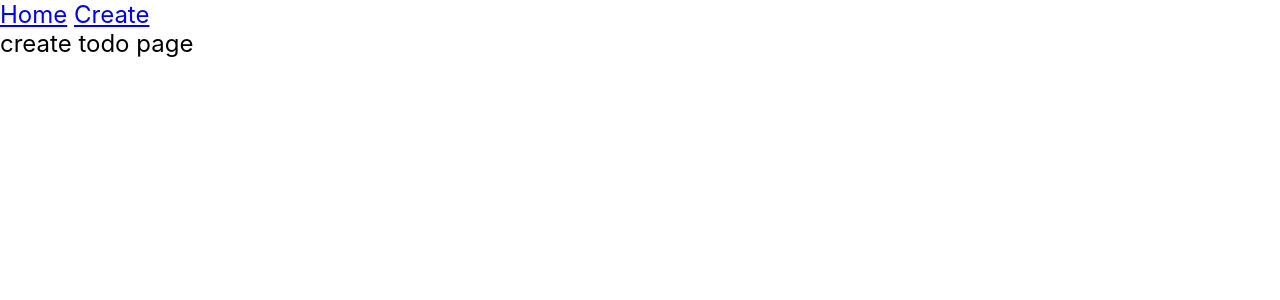
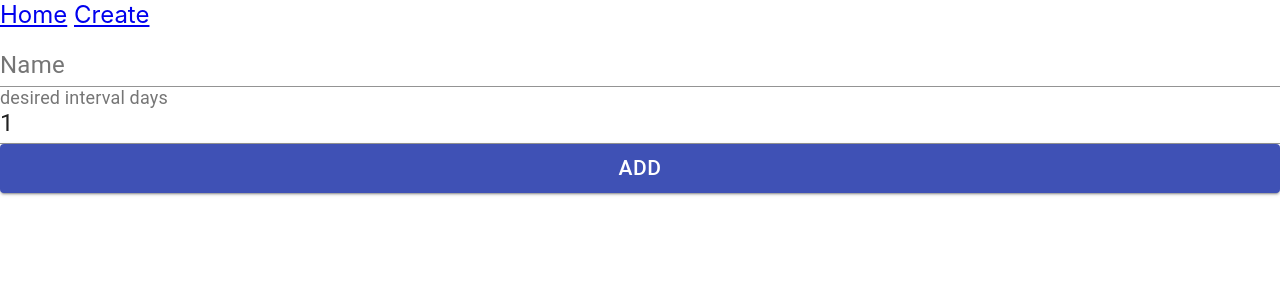
Before and after one commit to senbeiman/housework-todo-app, a React (Create React App) app: page /create in a window 1280 px wide. Shown: the top 300 px of the page. Built offline with nearby package versions, Linux system fonts and the light colour scheme.

Commit message:
add form to create periodic todo using formik and material ui

```diff
--- a/db.json
+++ b/db.json
@@ -1,27 +1,38 @@
 {
-  "periodical_todos": [
+  "periodic_todos": [
     {
+      "id": 1,
       "name": "クイックルワイパー",
       "last_updated_at": "2021-01-24T16:20:10",
       "desired_interval_days": 7
     },
     {
+      "id": 2,
       "name": "掃除機",
       "last_updated_at": "2021-01-24T11:00:00",
       "desired_interval_days": 2
     },
     {
+      "id": 3,
       "name": "トイレ掃除",
       "last_updated_at": "2021-01-08T15:39:14",
       "desired_interval_days": 14
+    },
+    {
+      "name": "フィルター交換",
+      "desired_interval_days": 1,
+      "last_updated_at": "2021-01-25T14:56:12.067Z",
+      "id": 4
     }
   ],
   "temporary_todos": [
     {
+      "id": 1,
       "name": "ホワイトボード設置",
       "deadline": "2021-01-25T00:00:00"
     },
     {
+      "id": 2,
       "name": "紹介状提出",
       "deadline": "2021-02-06T15:00:00"
     }
--- a/package.json
+++ b/package.json
@@ -3,6 +3,7 @@
   "version": "0.1.0",
   "private": true,
   "dependencies": {
+    "@material-ui/core": "^4.11.3",
     "@testing-library/jest-dom": "^5.11.4",
     "@testing-library/react": "^11.1.0",
     "@testing-library/user-event": "^12.1.10",
@@ -13,13 +14,15 @@
     "axios": "^0.21.1",
     "date-fns": "^2.16.1",
     "dotenv": "^8.2.0",
+    "formik": "^2.2.6",
     "json-server": "^0.16.3",
     "react": "^17.0.1",
     "react-dom": "^17.0.1",
     "react-router-dom": "^5.2.0",
     "react-scripts": "4.0.1",
     "typescript": "^4.0.3",
-    "web-vitals": "^0.2.4"
+    "web-vitals": "^0.2.4",
+    "yup": "^0.32.8"
   },
   "scripts": {
     "start": "react-scripts start",
--- a/src/components/CreateTodo.tsx
+++ b/src/components/CreateTodo.tsx
@@ -1,7 +1,69 @@
 import React from 'react';
+import { useFormik } from 'formik';
+import * as yup from 'yup';
+import Button from '@material-ui/core/Button';
+import TextField from '@material-ui/core/TextField';
+import todoService from '../services/todo'
+import { useHistory } from 'react-router-dom';
+
+const validationSchema = yup.object({
+  name: yup
+    .string()
+    .required('Name is required'),
+  desiredIntervalDays: yup
+    .number()
+    .min(1, 'interval should be of minimum 1 days')
+    .required('interval days is required'),
+});
 
 const CreateTodo: React.FC = () => {
-  return <div>create todo page</div>
-}
+  const history = useHistory()
+  const formik = useFormik({
+    initialValues: {
+      name: '',
+      desiredIntervalDays: 1,
+    },
+    validationSchema: validationSchema,
+    onSubmit: async (values) => {
+      await todoService.create('/periodic_todos', {
+        name: values.name,
+        desired_interval_days: values.desiredIntervalDays,
+        last_updated_at: new Date()
+      })
+      history.push('/')
+    },
+  });
+
+  return (
+    <div>
+      <form onSubmit={formik.handleSubmit}>
+        <TextField
+          fullWidth
+          id="name"
+          name="name"
+          label="Name"
+          value={formik.values.name}
+          onChange={formik.handleChange}
+          error={formik.touched.name && Boolean(formik.errors.name)}
+          helperText={formik.touched.name && formik.errors.name}
+        />
+        <TextField
+          fullWidth
+          id="desiredIntervalDays"
+          name="desiredIntervalDays"
+          label="desired interval days"
+          type="number"
+          value={formik.values.desiredIntervalDays}
+          onChange={formik.handleChange}
+          error={formik.touched.desiredIntervalDays && Boolean(formik.errors.desiredIntervalDays)}
+          helperText={formik.touched.desiredIntervalDays && formik.errors.desiredIntervalDays}
+        />
+        <Button color="primary" variant="contained" fullWidth type="submit">
+          Add
+        </Button>
+      </form>
+    </div>
+  );
+};
 
 export default CreateTodo;
--- a/src/components/PeriodicTodos.tsx
+++ b/src/components/PeriodicTodos.tsx
@@ -1,19 +1,8 @@
 import React, { useState, useEffect } from 'react';
-import axios from 'axios';
+import todoService from '../services/todo'
 import { startOfDay, differenceInDays, startOfToday, parseJSON } from 'date-fns';
+import { PeriodicTodo as Todo, PeriodicTodoBackend as TodoBackend } from '../types';
 
-interface TodoBackend {
-  name: string,
-  last_updated_at: string,
-  desired_interval_days: number
-}
-interface Todo {
-  name: string,
-  lastUpdatedAt: Date,
-  lastUpdatedDistance: number,
-  desiredIntervalDays: number,
-  daysLeftToDesired: number
-}
 
 const PeriodicTodo: React.FC<{ todo: Todo }> = ({ todo }) => {
   const generateAdvice = (daysLeftToDesired: number) => {
@@ -48,12 +37,14 @@ const PeriodicTodos: React.FC = () => {
 
   useEffect(() => {
     const getPeriodicalTodos = async () => {
-      const { data } = await axios.get('http://localhost:3001/periodical_todos')
-      const todosToUpdate = data.map((todo: TodoBackend) => {
+      const data = await todoService.get('/periodic_todos')
+      // todo: parse data from API
+      const todosToUpdate = (data as TodoBackend[]).map((todo) => {
         const lastUpdatedAt = parseJSON(todo.last_updated_at)
         const lastUpdatedDistance = calculateDistanceFromToday(lastUpdatedAt)
         const desiredIntervalDays = todo.desired_interval_days
         return {
+          id: todo.id,
           name: todo.name,
           lastUpdatedAt,
           desiredIntervalDays,
--- a/src/components/TemporaryTodos.tsx
+++ b/src/components/TemporaryTodos.tsx
@@ -1,18 +1,10 @@
 import React, { useState, useEffect } from 'react';
-import axios from 'axios';
 import { format, differenceInMinutes, parseJSON, formatDistanceToNowStrict } from 'date-fns';
 import { ja } from 'date-fns/locale';
+import todoService from '../services/todo'
+import { TemporaryTodo as Todo, TemporaryTodoBackend as TodoBackend } from '../types'
 
-interface TodoBackend {
-  name: string,
-  deadline: string
-}
-interface Todo {
-  name: string,
-  deadline: Date,
-  minutesLeftToDeadline: number,
-  distanceToDeadline: string
-}
+
 
 const TemporaryTodo: React.FC<{ todo: Todo }> = ({ todo }) => {
   const generateAdvice = (todo: Todo) => {
@@ -50,11 +42,13 @@ const TemporaryTodos: React.FC = () => {
 
   useEffect(() => {
     const getTemporaryTodos = async () => {
-      const { data } = await axios.get('http://localhost:3001/temporary_todos')
-      const todosToUpdate = data.map((todo: TodoBackend) => {
+      const data = await todoService.get('/temporary_todos')
+      // todo: parse data from API
+      const todosToUpdate = (data as TodoBackend[]).map((todo) => {
         const deadline = parseJSON(todo.deadline)
         const { distanceToDeadline, minutesLeftToDeadline } = calculateParametersToUpdate(deadline)
         return {
+          id: todo.id,
           name: todo.name,
           deadline,
           distanceToDeadline,
--- /dev/null
+++ b/src/services/todo.ts
@@ -0,0 +1,31 @@
+import axios from 'axios';
+import { TemporaryTodoForm, PeriodicTodoSend } from '../types'
+
+const baseUrl = 'http://localhost:3001'
+
+const get = async (path: string): Promise<unknown> => {
+  const { data } = await axios.get(baseUrl + path)
+  return data
+}
+
+const create = async (path: string, todo: TemporaryTodoForm | PeriodicTodoSend): Promise<unknown> => {
+  const { data } = await axios.post(baseUrl + path, todo)
+  return data
+}
+
+const remove = async (path: string): Promise<unknown> => {
+  const { data } = await axios.delete(baseUrl + path)
+  return data
+}
+
+const edit = async (path: string, todo: TemporaryTodoForm | PeriodicTodoSend): Promise<unknown> => {
+  const { data } = await axios.put(baseUrl + path, todo)
+  return data
+}
+
+export default {
+  get,
+  create,
+  remove,
+  edit
+}
--- /dev/null
+++ b/src/types.ts
@@ -0,0 +1,33 @@
+export interface PeriodicTodoBackend {
+  id: number,
+  name: string,
+  last_updated_at: string,
+  desired_interval_days: number
+}
+export interface PeriodicTodoSend {
+  name: string,
+  last_updated_at: Date,
+  desired_interval_days: number
+}
+export type PeriodicTodoForm = Omit<PeriodicTodoBackend, "id" | "last_updated_at">
+export interface PeriodicTodo {
+  id: number,
+  name: string,
+  lastUpdatedAt: Date,
+  lastUpdatedDistance: number,
+  desiredIntervalDays: number,
+  daysLeftToDesired: number
+}
+export interface TemporaryTodoBackend {
+  id: number,
+  name: string,
+  deadline: string
+}
+export type TemporaryTodoForm = Omit<TemporaryTodoBackend, "id">
+export interface TemporaryTodo {
+  id: number,
+  name: string,
+  deadline: Date,
+  minutesLeftToDeadline: number,
+  distanceToDeadline: string
+}
```
Also changed, not shown: 1 other file (tests, documents, lock files or other folders).
